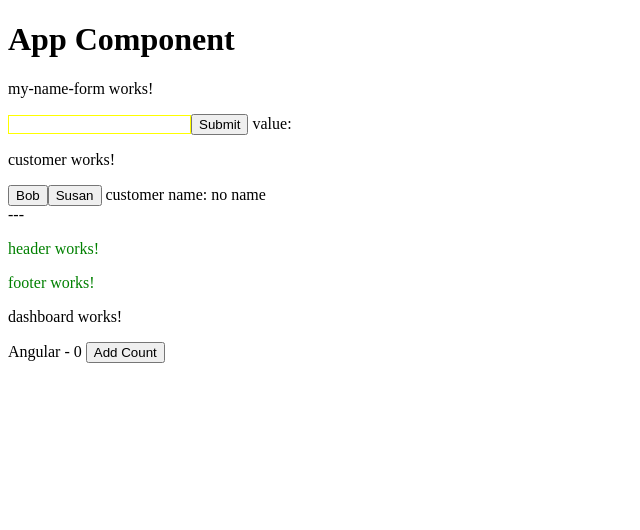
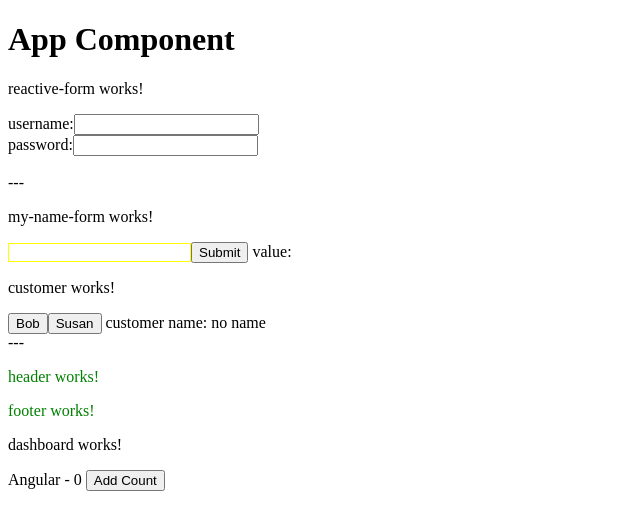
Before and after one commit to schuchard/ng-crash-course-201909, an Angular app: page / in a window 1280 px wide. Shown: the top 530 px of the page, without its empty margins (0-640 px from the left). Built offline with nearby package versions, Linux system fonts and the light colour scheme.

Commit message:
value changes error

```diff
--- a/src/app/app.component.html
+++ b/src/app/app.component.html
@@ -1,4 +1,7 @@
 <h1>App Component</h1>
+<app-reactive-form></app-reactive-form>
+<br>
+---
 <app-my-name-form (submitName)="handleSubmitName($event)"></app-my-name-form>
 value: {{myNameFormValue}}
 <br>
--- /dev/null
+++ b/src/app/reactive-form/reactive-form.component.html
@@ -0,0 +1,13 @@
+<p>reactive-form works!</p>
+
+<form [formGroup]="loginForm">
+  <span>username:</span>
+  <input type="text" formControlName="username" />
+
+  <br />
+
+  <span>password:</span>
+  <input type="text" formControlName="password" />
+
+  <div [style.color]="'red'" *ngIf="errorMessage">{{ errorMessage }}</div>
+</form>
--- /dev/null
+++ b/src/app/reactive-form/reactive-form.component.ts
@@ -0,0 +1,36 @@
+import { Component, OnInit } from '@angular/core';
+import { FormBuilder, Validators } from '@angular/forms';
+import { combineLatest } from 'rxjs/operators';
+
+@Component({
+  selector: 'app-reactive-form',
+  templateUrl: './reactive-form.component.html',
+  styleUrls: ['./reactive-form.component.scss'],
+})
+export class ReactiveFormComponent implements OnInit {
+  errorMessage = '';
+  loginForm = this.fb.group({
+    username: ['', Validators.required],
+    password: ['', Validators.required],
+  });
+
+  constructor(private fb: FormBuilder) {}
+
+  ngOnInit() {
+    this.username.valueChanges
+      .pipe(
+        combineLatest(this.password.valueChanges, (username, password) => {
+          this.errorMessage = username === password ? 'username cant match password' : '';
+        })
+      )
+      .subscribe();
+  }
+
+  get username() {
+    return this.loginForm.get('username');
+  }
+
+  get password() {
+    return this.loginForm.get('password');
+  }
+}
```
Also changed, not shown: src/app/app.module.ts (+5 -2 lines), src/app/reactive-form/reactive-form.component.scss (added), 1 other file (tests, documents, lock files or other folders).
